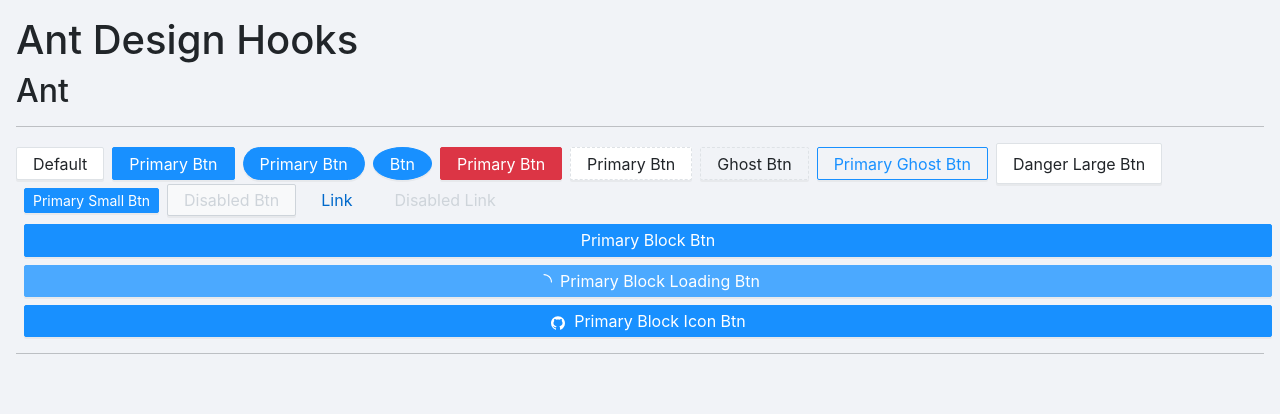
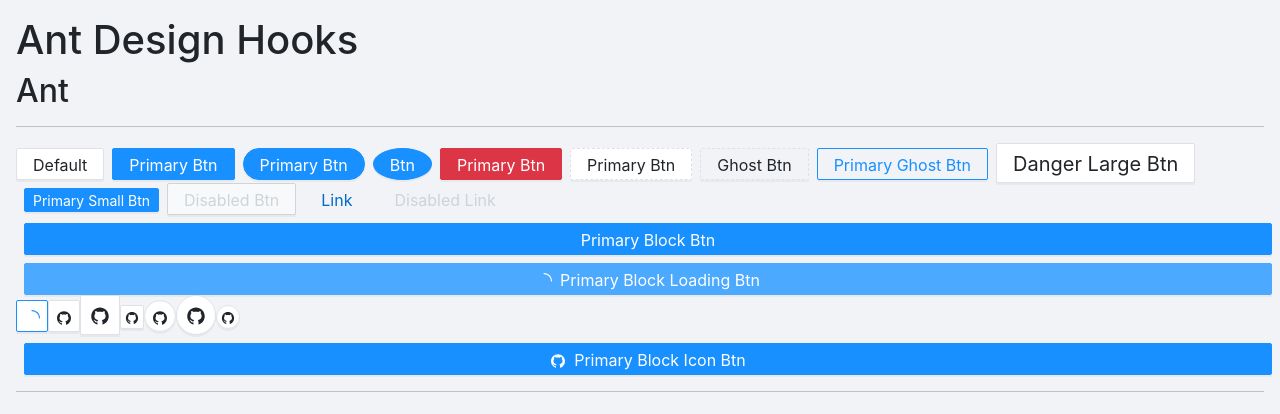
Before and after one commit to M-FE/antd-with-hooks, a React (Create React App) app: page / in a window 1280 px wide. Shown: the top 414 px of the page. Built offline with nearby package versions, Linux system fonts and the light colour scheme.

Commit message:
add icon prop to button component

```diff
--- a/src/App.tsx
+++ b/src/App.tsx
@@ -26,7 +26,14 @@
 			<Button className="ml-1" disabled href="" type={Types.LINK}>Disabled Link</Button>
 			<Button className="ml-1 mt-1" type={Types.PRIMARY} block>Primary Block Btn</Button>
 			<Button className="ml-1 mt-1" type={Types.PRIMARY} block loading>Primary Block Loading Btn</Button>
-			<Button className="ml-1 mt-1" type={Types.PRIMARY} block icon={<AiOutlineGithub className="123" />}>Primary Block Icon Btn</Button>
+			<Button loading />
+			<Button icon={<AiOutlineGithub />} />
+			<Button icon={<AiOutlineGithub />} size={Sizes.LARGE} />
+			<Button icon={<AiOutlineGithub />} size={Sizes.SMALL} />
+			<Button icon={<AiOutlineGithub />} shape={Shapes.CIRCLE} />
+			<Button icon={<AiOutlineGithub />} shape={Shapes.CIRCLE} size={Sizes.LARGE} />
+			<Button icon={<AiOutlineGithub />} shape={Shapes.CIRCLE} size={Sizes.SMALL} />
+			<Button className="ml-1 mt-1" type={Types.PRIMARY} block icon={<AiOutlineGithub className="123" title="444" />}>Primary Block Icon Btn</Button>
 			<hr />
 		</div>
 	);
--- a/src/components/Button/button.tsx
+++ b/src/components/Button/button.tsx
@@ -59,8 +59,7 @@
 	{
 		htmlType: ButtonTypes;
 	} & IBaseButtonProps
-> &
-	Omit<ButtonHTMLAttributes<any>, OmitNativeProps>;
+> & Omit<ButtonHTMLAttributes<any>, OmitNativeProps>;
 
 type IAncharProps = Partial<IBaseButtonProps> &
 	Omit<AnchorHTMLAttributes<any>, 'href'>;
@@ -94,7 +93,7 @@
 			'ant-btn-danger': danger,
 			'ant-btn-ghost': ghost,
 			'ant-btn-block': block,
-			'ant-btn-only-icon': icon && !children,
+			'ant-btn-only-icon': !children,
 			'is-disabled': disabled,
 			'ant-btn-loading': loading
 		})
@@ -105,13 +104,12 @@
 			return null;
 		}
 
-		return (
-			<span className="ant-btn-icon">
-				{
-					loading ? <AiOutlineLoading className="ant-btn-icon-loading" /> : icon
-				}
-			</span>
-		);
+		const iconElement = loading ? <AiOutlineLoading /> : icon;
+		const iconClasses = classNames('ant-btn-icon', (iconElement as JSX.Element).props.className, {
+			'ant-btn-icon-loading': loading
+		});
+
+		return cloneElement(iconElement, { className: iconClasses });
 	}, [icon, loading]);
 
 	const handleClick = useCallback(
--- a/src/components/Button/style.scss
+++ b/src/components/Button/style.scss
@@ -5,8 +5,9 @@
 	transition: $btn-transition;
 	box-shadow: $btn-shadow;
 	border-radius: $btn-radius;
+	box-sizing: border-box;
 
-	@include buttonSize($btn-font-size, $btn-line-height, $btn-padding-v, $btn-padding-h);
+	@include buttonSize($btn-font-size, $btn-height, $btn-padding-h);
 	@include buttonType(
 		$btn-color,
 		$btn-bg,
@@ -78,11 +79,11 @@
 }
 
 .ant-btn-large {
-	@include buttonSize($btn-lg-font-size, $btn-lg-line-height, $btn-lg-padding-v, $btn-lg-padding-h);
+	@include buttonSize($btn-lg-font-size, $btn-lg-height, $btn-lg-padding-h);
 }
 
 .ant-btn-small {
-	@include buttonSize($btn-sm-font-size, $btn-sm-line-height, $btn-sm-padding-v, $btn-sm-padding-h);
+	@include buttonSize($btn-sm-font-size, $btn-sm-height, $btn-sm-padding-h);
 }
 
 .ant-btn-icon {
@@ -100,7 +101,7 @@
 	animation: loadingCircle 1s infinite linear;
 }
 
-.ant-only-icon {
+.ant-btn-only-icon {
 	.ant-btn-icon {
 		margin-right: 0;
 	}
--- a/src/styles/_mixins.scss
+++ b/src/styles/_mixins.scss
@@ -35,16 +35,23 @@
 	}
 }
 
-@mixin buttonSize($font, $lh, $padding-v, $padding-h) {
+@mixin buttonSize($font, $height, $padding-h) {
 	font-size: $font;
-	line-height: $lh;
-	padding: $padding-v $padding-h;
+	height: $height;
+	line-height: $height;
+	padding: 0 $padding-h;
 
 	&.ant-btn-round {
-		border-radius: $lh + $padding-v * 2;
+		border-radius: $height;
 	}
 
 	&.ant-btn-circle {
 		border-radius: 50%;
 	}
+
+	&.ant-btn-only-icon {
+		padding: 0;
+		width: $height;
+		height: $height;
+	}
 }
--- a/src/styles/_variable.scss
+++ b/src/styles/_variable.scss
@@ -197,7 +197,7 @@
 $btn-shadow: $box-shadow-xs !default;
 $btn-bg: $white !default;
 $btn-color: $body-color !default;
-$btn-padding-v: 0.2rem !default;
+$btn-height: 2rem !default;
 $btn-padding-h: 1rem !default;
 $btn-hover-color: $primary !default;
 $btn-hover-border-color: $primary !default;
@@ -212,12 +212,10 @@
 $btn-link-color: $link-hover-color !default;
 
 // size
-$btn-lg-font-size: $font-size-base !default;
-$btn-lg-line-height: $line-height-lg !default;
-$btn-lg-padding-v: 0.2rem !default;
+$btn-lg-font-size: $font-size-lg !default;
+$btn-lg-height: 2.5rem !default;
 $btn-lg-padding-h: 1rem !default;
 
 $btn-sm-font-size: $font-size-sm !default;
-$btn-sm-line-height: $line-height-sm !default;
-$btn-sm-padding-v: .18rem !default;
+$btn-sm-height: 1.5rem !default;
 $btn-sm-padding-h: .5rem !default;
```
Also changed, not shown: 1 other file (tests, documents, lock files or other folders).
